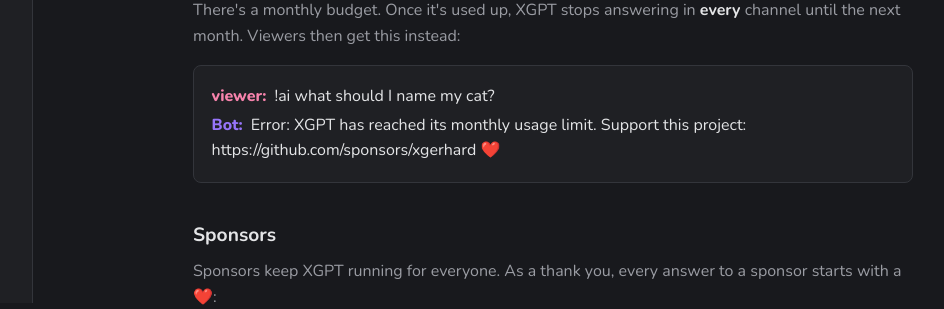
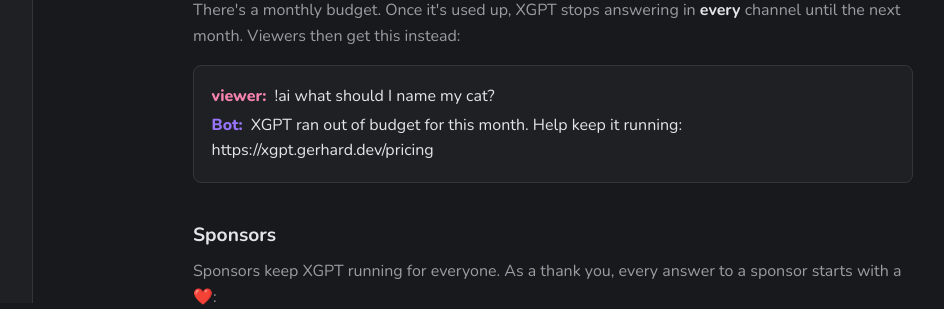
Before and after one commit to xgerhard/XGPT, a Laravel app: page /pricing in a window 1280 px wide. Shown: the part 497-806 px from the top of the page, without its empty margins (207-1151 px from the left). Run offline with Laravel 12, Linux system fonts and the light colour scheme.

Commit message:
Friendlier budget message that links to the pricing page

```diff
--- a/app/Http/Controllers/CommandController.php
+++ b/app/Http/Controllers/CommandController.php
@@ -67,7 +67,7 @@ class CommandController extends Controller
 
             return $xgpt->reply($message);
         } catch (\App\Exceptions\RateLimitException $e) {
-            return 'Error: XGPT has reached its monthly usage limit. Support this project: https://github.com/sponsors/xgerhard ❤️';
+            return 'XGPT ran out of budget for this month. Help keep it running: https://xgpt.gerhard.dev/pricing';
         } catch (\Illuminate\Http\Client\ConnectionException $e) {
             Log::warning($e->getMessage());
             return 'Error: The AI took too long to respond. Please try again in a bit.';
--- a/resources/views/pricing.blade.php
+++ b/resources/views/pricing.blade.php
@@ -17,7 +17,7 @@
     <p>There's a monthly budget. Once it's used up, XGPT stops answering in <b>every</b> channel until the next month. Viewers then get this instead:</p>
     <div class="chat">
         <p><span class="viewer">viewer</span>!ai what should I name my cat?</p>
-        <p><span class="bot">Bot</span>Error: XGPT has reached its monthly usage limit. Support this project: https://github.com/sponsors/xgerhard ❤️</p>
+        <p><span class="bot">Bot</span>XGPT ran out of budget for this month. Help keep it running: https://xgpt.gerhard.dev/pricing</p>
     </div>
 
     <h2>Sponsors</h2>
```
Also changed, not shown: tests/Feature/CommandTest.php (+1 -1 lines).
